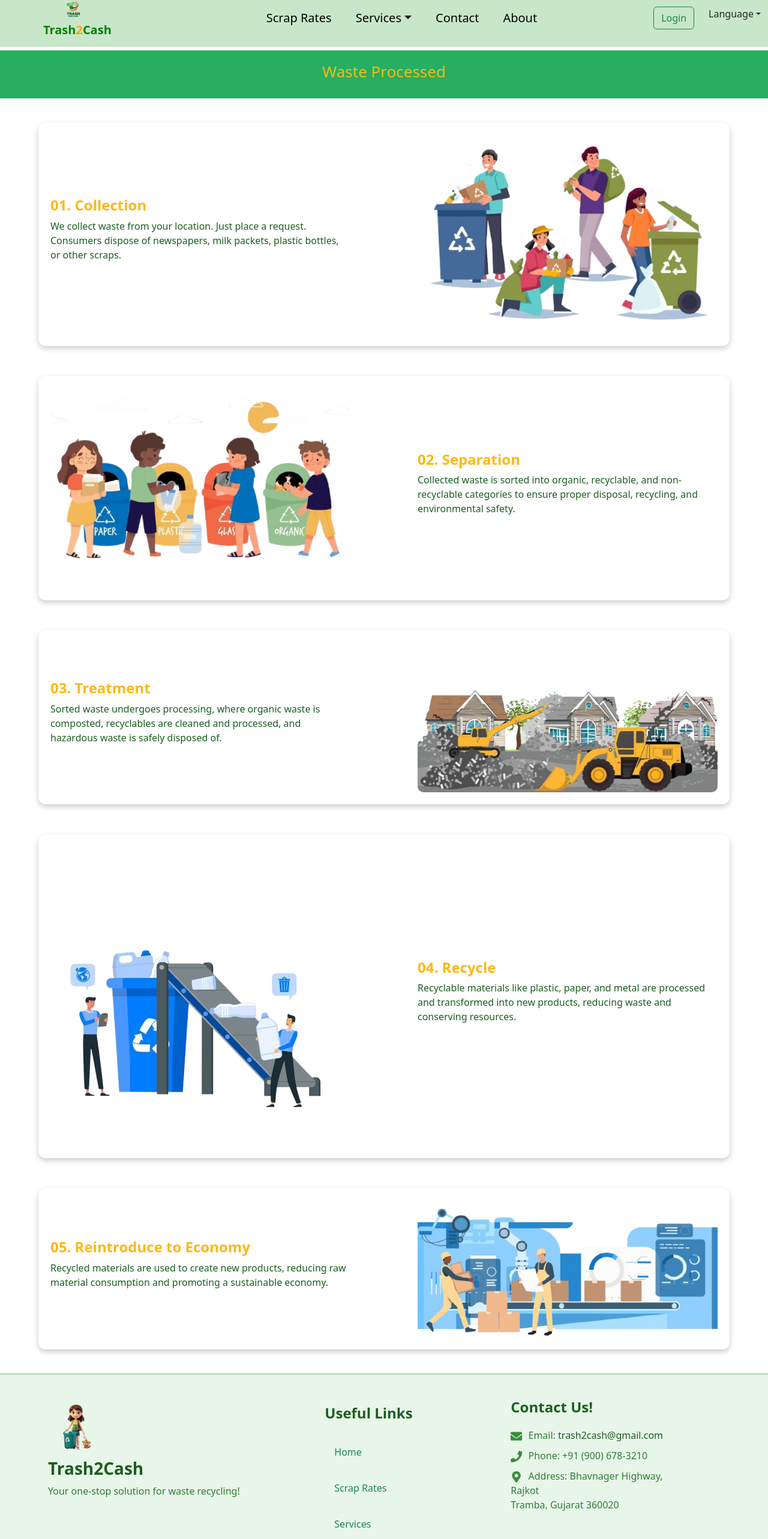
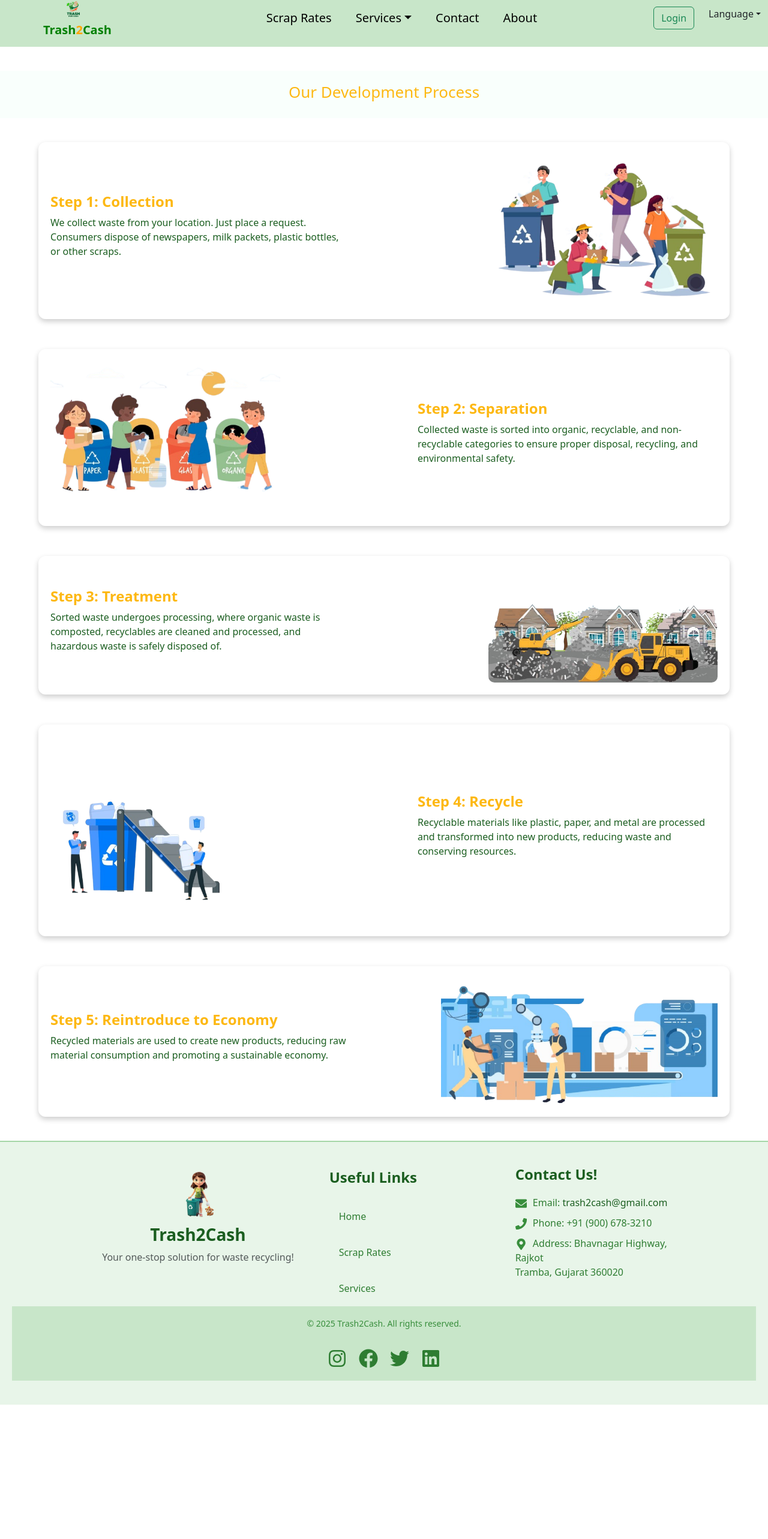
Before and after one commit to 27-Madhu/Trash2Cash, a React (Vite) app: page /detail in a window 1280 px wide. Shown: the part 18-2584 px from the top of the page at 60% size. Built offline with nearby package versions, Linux system fonts and the light colour scheme.

Commit message:
about,home,dettail,footer

```diff
--- a/src/Footer/Footer.module.css
+++ b/src/Footer/Footer.module.css
@@ -2,12 +2,14 @@ html, body {
     height: 100%;
     margin: 0;
 }
-/* footer section */
+
 body {
     display: flex;
     flex-direction: column;
     min-height: 100vh;
 }
+
+/* Footer Base Styles */
 .customFooter {
     background-color: #e8f5e9;
     color: #2e7d32;
@@ -19,79 +21,172 @@ body {
     bottom: 0;
     left: 0;
     right: 0;
+    text-align: center;
 }
+
+/* Footer Logo */
+.footerLogo {
+    width: 90px;
+    height: 90px;
+    object-fit: cover;
+}
+
 .footerLogoText {
     font-weight: bold;
     color: #1b5e20;
     margin-top: 10px;
 }
-.footerNav {
-    margin-top: 10px;
-}
+
+/* Footer Heading */
 .footerHeading {
     font-size: 1.5rem;
     font-weight: bold;
     margin-bottom: 20px;
     color: #1b5e20;
 }
+
+/* Footer Links */
+.footerNav {
+    margin-top: 5px;
+}
+
 .footerLink {
     color: #2e7d32;
     text-decoration: none;
     margin: 10px 0;
     transition: color 0.3s;
 }
+
 .footerLink:hover {
     color: #66bb6a;
 }
+
+/* Contact Info */
 .footerContact {
     margin: 10px 0;
     font-size: 1rem;
     color: #2e7d32;
 }
+
 .footerContact a {
     color: #1b5e20;
     text-decoration: none;
 }
+
 .footerContact a:hover {
     text-decoration: underline;
 }
+
+/* Social Icons */
 .socialIconsContainer {
     display: flex;
     justify-content: center;
     gap: 20px;
     margin-top: 20px;
 }
+
 .socialIcon {
     font-size: 2rem;
     color: #2e7d32;
     transition: transform 0.3s, color 0.3s;
 }
+
 .socialIcon:hover {
     color: #66bb6a;
     transform: scale(1.2);
 }
+
+/* Footer Bottom */
 .footerBottom {
     background-color: #c8e6c9;
     margin-top: 0px;
 }
+
 .footerBottom small {
     color: #388e3c;
 }
+
+/* Contact Icons */
 .contactIcon {
     margin-right: 10px;
     color: #388e3c;
     font-size: 1.2rem;
     vertical-align: middle;
 }
-.footerButton {
-    background-color: #2e7d32;
-    color: #ffffff;
-    padding: 10px 20px;
-    border: none;
-    border-radius: 5px;
-    cursor: pointer;
-    transition: background-color 0.3s;
+.footerLink {
+    color: #2e7d32 !important; /* Green color forcefully apply karega */
+    text-decoration: none;
+    margin: 10px 0;
+    transition: color 0.3s;
 }
-.footerButton:hover {
-    background-color: #66bb6a;
+
+.footerLink:hover {
+    color: #66bb6a !important; /* Hover effect */
 }
+
+/* Focus state pe styling hatao */
+.footerLink:focus,
+.footerLink:active {
+    outline: none !important; /* Blue outline remove karega */
+    box-shadow: none !important; /* Extra blue shadow remove karega */
+    color: #2e7d32 !important; /* Ensure ki color green hi rahe */
+    background: transparent !important; /* Background white ya transparent rakho */
+}
+
+
+/* Responsive Design */
+@media (max-width: 768px) {
+    .customFooter {
+        text-align: center;
+        padding: 20px;
+    }
+
+    .footerLogoText {
+        font-size: 1.2rem;
+    }
+
+    .footerHeading {
+        font-size: 1.3rem;
+        margin-bottom: 15px;
+    }
+
+    .footerContact {
+        font-size: 0.9rem;
+    }
+
+    .footerNav {
+        align-items: center;
+    }
+
+    .socialIconsContainer {
+        flex-wrap: wrap;
+        gap: 10px;
+    }
+
+    .socialIcon {
+        font-size: 1.5rem;
+    }
+}
+
+@media (max-width: 576px) {
+    .customFooter {
+        padding: 15px;
+    }
+
+    .footerLogo {
+        width: 70px;
+        height: 70px;
+    }
+
+    .footerHeading {
+        font-size: 1.2rem;
+    }
+
+    .footerContact {
+        font-size: 0.85rem;
+    }
+
+    .socialIcon {
+        font-size: 1.3rem;
+    }
+}
--- a/src/Footer/footer.jsx
+++ b/src/Footer/footer.jsx
@@ -6,30 +6,30 @@ function Footer() {
     return (
         <footer className={styles.customFooter}>
             <Container fluid>
-                <Row>
-                    <Col md={4} className="mx-5 d-flex align-items-center">
-                        <Stack>
+                <Row className="justify-content-center">
+                    <Col md={4} xs={12} className="d-flex flex-column align-items-center text-center">
+                        <Stack className="align-items-center">
                             <Image
                                 src="/src/all_image/girl.png"
                                 alt="logo"
                                 rounded
-                                width={90}
-                                height={90}
+                                className={styles.footerLogo}
                             />
-                            {/* img */}
-                            <h3 className={styles.footerLogoText}>Trash2Cash</h3>
-                            <p>Your one-stop solution for waste recycling!</p>
+                            <h3 className={`${styles.footerLogoText} mt-2`}>Trash2Cash</h3>
+                            <p className="text-muted">Your one-stop solution for waste recycling!</p>
                         </Stack>
                     </Col>
-                    <Col md={3}>
+
+                    <Col md={3} xs={12} className="text-center text-md-start">
                         <Nav className={`flex-column ${styles.footerNav}`}>
                             <h5 className={styles.footerHeading}>Useful Links</h5>
-                            <NavLink href="#" className={`${styles.footerLink} text-success`}>Home</NavLink>
-                            <NavLink href="#" className={`${styles.footerLink} text-success`}>Scrap Rates</NavLink>
-                            <NavLink href="#" className={`${styles.footerLink} text-success`}>Services</NavLink>
+                            <NavLink href="#" className={styles.footerLink}>Home</NavLink>
+                            <NavLink href="#" className={styles.footerLink}>Scrap Rates</NavLink>
+                            <NavLink href="#" className={styles.footerLink}>Services</NavLink>
                         </Nav>
                     </Col>
-                    <Col md={3}>
+
+                    <Col md={3} xs={12} className="text-center text-md-start">
                         <h5 className={styles.footerHeading}>Contact Us!</h5>
                         <p className={styles.footerContact}>
                             <FaEnvelope className={styles.contactIcon} />
@@ -41,10 +41,11 @@ function Footer() {
                         </p>
                         <p className={styles.footerContact}>
                             <FaMapMarkerAlt className={styles.contactIcon} />
-                            Address: Bhavnager Highway, Rajkot <br/> Tramba, Gujarat 360020
+                            Address: Bhavnagar Highway, Rajkot <br/> Tramba, Gujarat 360020
                         </p>
                     </Col>
                 </Row>
+
                 <Row className={styles.footerBottom}>
                     <Col className="text-center py-3">
                         <small>© 2025 Trash2Cash. All rights reserved.</small>
--- a/src/about/about.jsx
+++ b/src/about/about.jsx
@@ -109,7 +109,7 @@ const About = () => {
           <SwiperSlide>
             <div className={styles.testimonialBox}>
               <p>"Their work is incredible. I'm extremely satisfied with their efforts!"</p>
-              <h4>- siya Smith</h4>
+              <h4>- Siya Smith</h4>
             </div>
           </SwiperSlide>
         </Swiper>
--- a/src/about/about.module.css
+++ b/src/about/about.module.css
@@ -199,19 +199,29 @@
 }
 
 /* Responsive Design */
+@media (max-width: 1024px) {
+    .rowContainer {
+        flex-direction: column;
+        text-align: center;
+    }
+
+    .textContent {
+        padding: 0;
+    }
+
+    .boxes {
+        width: 45%;
+    }
+}
+
 @media (max-width: 768px) {
     .aboutContent {
         flex-direction: column;
         align-items: center;
     }
 
-    .boxes, .rowContainer {
+    .boxes {
         width: 100%;
-    }
-
-    .rowContainer {
-        flex-direction: column;
-        text-align: center;
     }
 
     .teamMembers {
@@ -219,3 +229,30 @@
         align-items: center;
     }
 }
+
+@media (max-width: 480px) {
+    .topBanner {
+        height: 300px;
+    }
+
+    .bannerText h1 {
+        font-size: 36px;
+    }
+
+    .ctaBtn {
+        padding: 10px 20px;
+    }
+
+    .boxes {
+        width: 100%;
+        padding: 20px;
+    }
+
+    .member {
+        width: 90%;
+    }
+
+    .testimonialBox {
+        max-width: 90%;
+    }
+}
--- a/src/dettail/dettail.jsx
+++ b/src/dettail/dettail.jsx
@@ -1,55 +1,73 @@
-import React from 'react';
-import styles from './dettail.module.css';
+import React from "react";
+import styles from "./dettail.module.css";
 
-const Dettail = () => {
-  return (
-    <>
-      <header className={styles.header}style={{ marginTop: '8%' }}>
-        <h3>Waste Processed</h3>
-      </header>
+const steps = [
 
-      <section className={styles.process}>
-        {processSteps.map((step, index) => (
-          <div key={index} className={styles.sectionContainer}>
-            <div className={styles.text}>
-              <h2>{step.title}</h2>
-              <p>{step.description}</p>
-            </div>
-            <img src={step.image} alt={step.title} className={styles.image} />
-          </div>
-        ))}
-      </section>
-    </>
-  );
-};
-// process
-
-const processSteps = [
   {
-    title: "01. Collection",
+    id: 1,
+    title: "Step 1: Collection",
     description: "We collect waste from your location. Just place a request. Consumers dispose of newspapers, milk packets, plastic bottles, or other scraps.",
-    image: "/src/all_image/Collection.png"
+    image: "/src/all_image/Collection.png",
   },
   {
-    title: "02. Separation",
+    id: 2,
+    title: "Step 2: Separation",
     description: "Collected waste is sorted into organic, recyclable, and non-recyclable categories to ensure proper disposal, recycling, and environmental safety.",
-    image: "/src/all_image/Separation.png"
+    image: "/src/all_image/Separation.png",
   },
   {
-    title: "03. Treatment",
-    description: "Sorted waste undergoes processing, where organic waste is composted, recyclables are cleaned and processed, and hazardous waste is safely disposed of.",
-    image: "/src/all_image/Treatment.png"
+    id: 3,
+    title: "Step 3: Treatment",
+    description:  "Sorted waste undergoes processing, where organic waste is composted, recyclables are cleaned and processed, and hazardous waste is safely disposed of.",
+    image: "/src/all_image/Treatment.png",
   },
   {
-    title: "04. Recycle",
+    id: 4,
+    title: "Step 4: Recycle",
     description: "Recyclable materials like plastic, paper, and metal are processed and transformed into new products, reducing waste and conserving resources.",
-    image: "/src/all_image/Recycle1.png"
+    image: "/src/all_image/Recycle1.png",
   },
   {
-    title: "05. Reintroduce to Economy",
+    id: 5,
+    title: "Step 5: Reintroduce to Economy",
     description: "Recycled materials are used to create new products, reducing raw material consumption and promoting a sustainable economy.",
     image: "/src/all_image/Economy.png"
   }
 ];
 
+const Dettail = () => {
+  return (
+
+    <div className={styles.container}>
+        <div className={styles.mainHeader}>
+        <h1>Waste Collection</h1>
+      </div>
+      <div className={styles.header}>
+        <h3>Our Development Process</h3>
+      </div>
+
+      <div className={styles.process}>
+        {steps.map((step, index) => (
+          <div
+            key={step.id}
+            className={`${styles.sectionContainer} ${index % 2 === 0 ? styles.normal : styles.reverse}`}
+          >
+            <div className={styles.text}>
+              <h2>{step.title}</h2>
+              <p>{step.description}</p>
+            </div>
+            <img
+              src={step.image}
+              alt={step.title}
+              className={styles.image}
+              srcSet={`${step.image} 480w, ${step.image} 768w, ${step.image} 1024w`}
+              sizes="(max-width: 480px) 100vw, (max-width: 768px) 80vw, 50vw"
+            />
+          </div>
+        ))}
+      </div>
+    </div>
+  );
+};
+
 export default Dettail;
--- a/src/dettail/dettail.module.css
+++ b/src/dettail/dettail.module.css
@@ -11,7 +11,7 @@ body {
 .header {
   text-align: center;
   padding: 20px;
-  background-color: #27ae60;
+  background-color: #f9fffc;
 }
 
 .header h3 {
@@ -64,26 +64,84 @@ body {
   color: #1b5e20;
 }
 
-
+/* Image Styling */
 .image {
   max-width: 45%;
   height: auto;
   border-radius: 10px;
 }
 
-/* Reverse layout for even steps */
-.sectionContainer:nth-child(even) {
+/* Alternate Layout for Even Steps */
+.reverse {
   flex-direction: row-reverse;
 }
 
 /* Responsive Design */
+@media (max-width: 1024px) {
+  .sectionContainer {
+    flex-direction: column;
+    text-align: center;
+    gap: 20px;
+    padding: 15px;
+  }
+
+  .image {
+    max-width: 80%;
+  }
+
+  .text h2 {
+    font-size: 22px;
+  }
+
+  .text p {
+    font-size: 14px;
+  }
+}
+
 @media (max-width: 768px) {
   .sectionContainer {
     flex-direction: column;
     text-align: center;
+    padding: 15px;
   }
 
   .image {
     max-width: 90%;
   }
+
+  .text h2 {
+    font-size: 20px;
+  }
+
+  .text p {
+    font-size: 14px;
+  }
 }
+
+@media (max-width: 480px) {
+  .header h3 {
+    font-size: 22px;
+  }
+
+  .text h2 {
+    font-size: 18px;
+  }
+
+  .text p {
+    font-size: 12px;
+  }
+
+  .image {
+    max-width: 100%;
+  }
+}
+.mainHeader {
+  text-align: center;
+  padding: 20px;
+  color: white;
+  font-size: 28px;
+  font-weight: bold;
+  border-radius: 8px;
+  margin: 20px auto;
+  width: 80%;
+}
--- a/src/home/home.css
+++ b/src/home/home.css
@@ -307,6 +307,32 @@ body {
   line-height: 1.6;
   text-align: justify;
 }
+@media screen and (max-width: 768px) {
+  .testimonial-section {
+    flex-direction: column;
+    align-items: center;
+    text-align: center;
+  }
+
+  .testimonial-image img {
+    max-width: 70%;
+    margin-bottom: 20px;
+  }
+
+  .testimonial-content {
+    max-width: 90%;
+    padding: 0;
+  }
+
+  .testimonial-title {
+    font-size: 28px;
+  }
+
+  .testimonial-description {
+    font-size: 16px;
+  }
+}
+
 
 /* Process Section */
 .process-section {
--- a/src/home/home.jsx
+++ b/src/home/home.jsx
@@ -3,9 +3,6 @@ import { Link } from 'react-router-dom';
 
 import { Row, Col, Card, Button, Container } from 'react-bootstrap';
 import './home.css';
-
-
-
 function HomePage() {
   const [showText, setShowText] = useState(false);
 
@@ -14,7 +11,8 @@ function HomePage() {
   };
 
   return (
-    <div className="homepage-container">
+    <div className="homepage-container" style={{ marginTop: '6%' }}>
+
     {/* Video Section */}
     <div className="custom-container">
       <video className="background-video" autoPlay muted loop>
```
